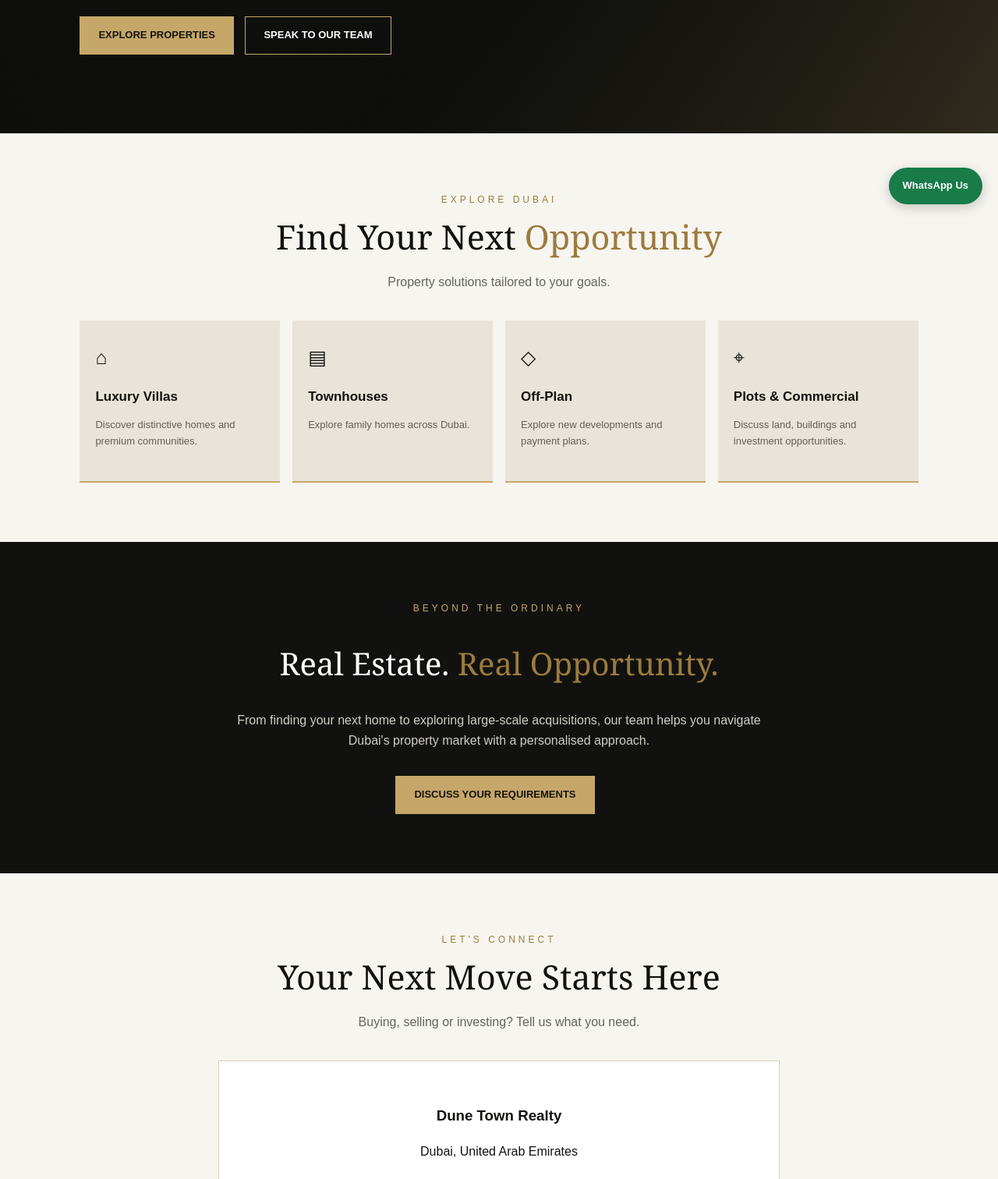
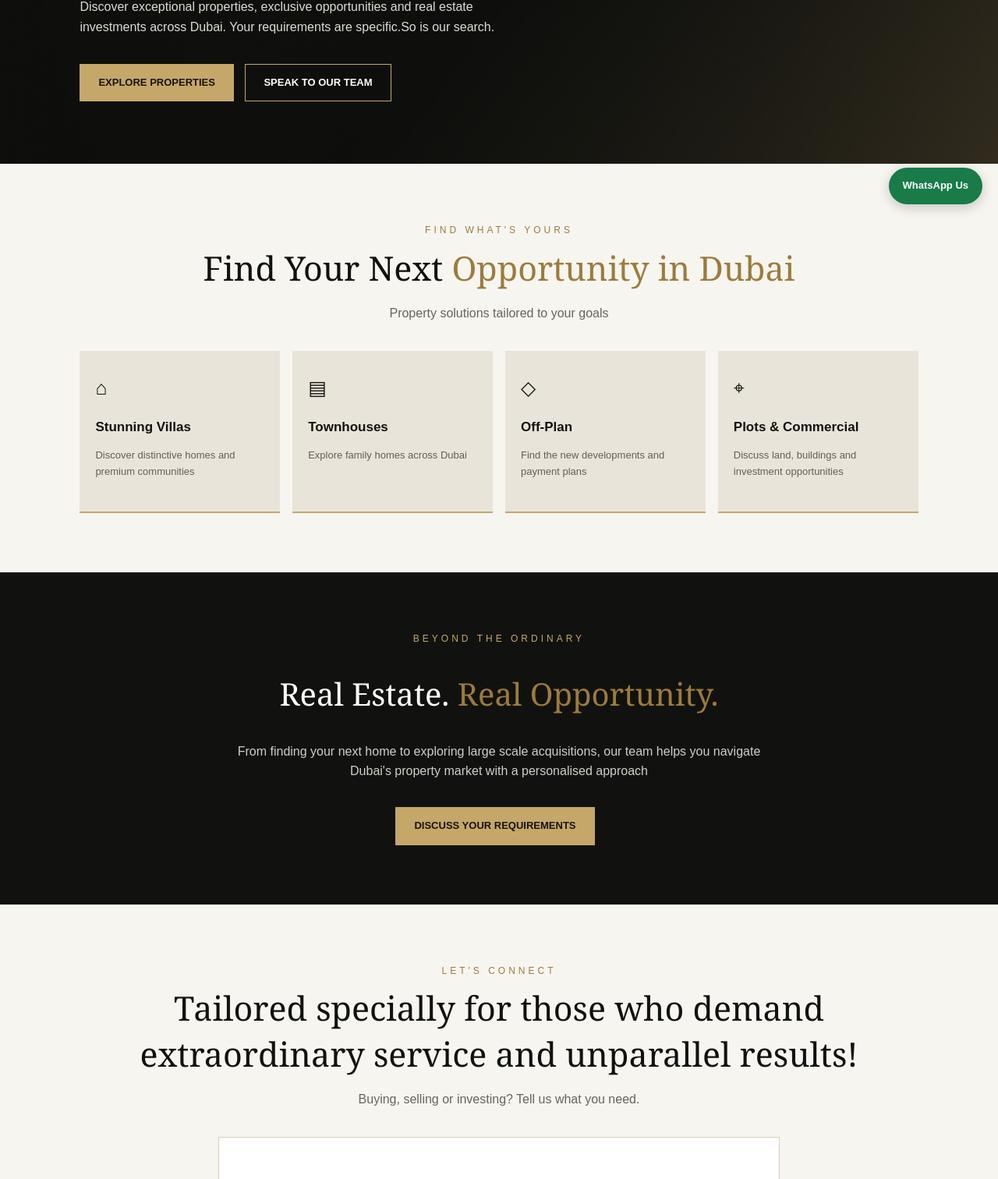
Before and after one commit to therealtorchico/dunetownrealty.com, a plain HTML site: page index.html in a window 1280 px wide. Shown: the part 518-2030 px from the top of the page at 78% size. Drawn offline with Linux system fonts and the light colour scheme.

Commit message:
Update index.html

```diff
--- a/index.html
+++ b/index.html
@@ -3,8 +3,8 @@
 <head>
   <meta charset="UTF-8">
   <meta name="viewport" content="width=device-width, initial-scale=1.0">
-  <meta name="description" content="Property, On Your Terms.">
-  <title>Dune Town Real Esatate, Dubai</title>
+  <meta name="description" content="Get the property on your terms!">
+  <title>Dune Town Real Estate - Dubai</title>
   <style>
     :root {
       --black: #11120f;
@@ -176,25 +176,25 @@
   <header>
     <a class="brand" href="#">
       DUNE TOWN
-      <small>Real Estate</small>
+      <small> Real Estate </small>
     </a>
     <nav>
-      <a href="#home">Home</a>
-      <a href="#properties">Properties</a>
-      <a href="#investment">Invest</a>
-      <a href="#contact">Contact</a>
+      <a href="#home">  Home  </a>
+      <a href="#properties">  Properties  </a>
+      <a href="#investment">  Invest in Dubai  </a>
+      <a href="#contact">  Contact  </a>
     </nav>
   </header>
 
   <main>
     <section class="hero" id="home">
       <div class="hero-content">
-        <div class="eyebrow">Your vision. Our expertise.</div>
-        <h1>Find Your Place<br>in Dubai.</h1>
+        <div class="eyebrow">YOUR VISION. OUR EXPERTISE.</div>
+        <h1>Find Your Property in Dubai<br>On your Terms.</h1>
         <p>
-          Discover exceptional homes, exclusive opportunities
+          Discover exceptional properties, exclusive opportunities
           and real estate investments across Dubai.
-          Your next property journey starts here.
+          Your requirements are specific.So is our search.
         </p>
         <a class="button" href="#properties">EXPLORE PROPERTIES</a>
         <a class="button outline" href="#contact">SPEAK TO OUR TEAM</a>
@@ -203,31 +203,31 @@
 
     <section id="properties">
       <div class="section-heading">
-        <div class="eyebrow gold">Explore Dubai</div>
-        <h2>Find Your Next <span class="gold">Opportunity</span></h2>
-        <p>Property solutions tailored to your goals.</p>
+        <div class="eyebrow gold">Find What's Yours</div>
+        <h2>Find Your Next <span class="gold">Opportunity in Dubai</span></h2>
+        <p>Property solutions tailored to your goals</p>
       </div>
 
       <div class="categories">
         <article class="category">
           <span>⌂</span>
-          <h3>Luxury Villas</h3>
-          <p>Discover distinctive homes and premium communities.</p>
+          <h3>Stunning Villas</h3>
+          <p>Discover distinctive homes and premium communities</p>
         </article>
         <article class="category">
           <span>▤</span>
           <h3>Townhouses</h3>
-          <p>Explore family homes across Dubai.</p>
+          <p>Explore family homes across Dubai</p>
         </article>
         <article class="category">
           <span>◇</span>
           <h3>Off-Plan</h3>
-          <p>Explore new developments and payment plans.</p>
+          <p>Find the new developments and payment plans</p>
         </article>
         <article class="category">
           <span>⌖</span>
           <h3>Plots & Commercial</h3>
-          <p>Discuss land, buildings and investment opportunities.</p>
+          <p>Discuss land, buildings and investment opportunities</p>
         </article>
       </div>
     </section>
@@ -236,9 +236,9 @@
       <div class="eyebrow">Beyond the ordinary</div>
       <h2 style="font:400 40px Georgia,serif">Real Estate. <span class="gold">Real Opportunity.</span></h2>
       <p>
-        From finding your next home to exploring large-scale
+        From finding your next home to exploring large scale
         acquisitions, our team helps you navigate Dubai's
-        property market with a personalised approach.
+        property market with a personalised approach
       </p>
       <a class="button" href="#contact">DISCUSS YOUR REQUIREMENTS</a>
     </section>
@@ -246,12 +246,13 @@
     <section class="contact" id="contact">
       <div class="section-heading">
         <div class="eyebrow gold">Let's connect</div>
-        <h2>Your Next Move Starts Here</h2>
+        <h2>Tailored specially for those who demand extraordinary service and unparallel results!</h2>
         <p>Buying, selling or investing? Tell us what you need.</p>
       </div>
       <div class="contact-box">
-        <h3>Dune Town Realty</h3>
-        <p>Dubai, United Arab Emirates</p>
+        <h3>Dune Town Real Estate</h3>
+        <p>Business Bay, Dubai</p>
+        <p>United Arab Emirates</p>
         <p>For property enquiries and investment opportunities,
           contact our team directly on WhatsApp.</p>
         <a class="button" href="https://wa.me/971521359083?text=Hello%20Dune%20Town%20Realty%2C%20I%20have%20a%20property%20enquiry." target="_blank" rel="noopener">
@@ -268,7 +269,7 @@
   </footer>
 
   <a class="whatsapp"
-     href="https://wa.me/971521359083?text=Hello%20Dune%20Town%20Realty"
+     href="https://wa.me/971521359083?text=Hello%20Dune%20Town%20Real%20Estate"
      target="_blank" rel="noopener">WhatsApp Us</a>
 
   <script>
```
